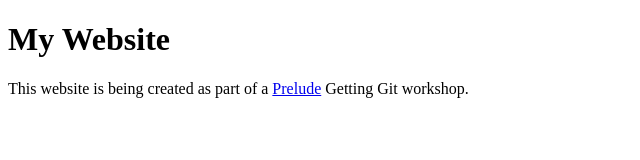
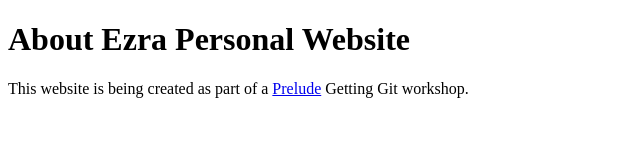
Before and after one commit to Ezi-code/Getting-Git-Website, a plain HTML site: page index.html in a window 1280 px wide. Shown: the whole page, without its empty margins (0-640 px from the left). Drawn offline with Linux system fonts and the light colour scheme.

Commit message:
modified index html file to relate  wesite to author

```diff
--- a/index.html
+++ b/index.html
@@ -2,11 +2,11 @@
 <html>
 
 <head>
-    <title>Personal website</title>
+    <title>Ezra Personal website</title>
 </head>
 
 <body>
-    <h1>My Website</h1>
+    <h1>About Ezra Personal Website</h1>
     <p>This website is being created as part of a <a href="https://prelude.tech">Prelude</a> Getting Git workshop.</p>
 </body>
 
```
